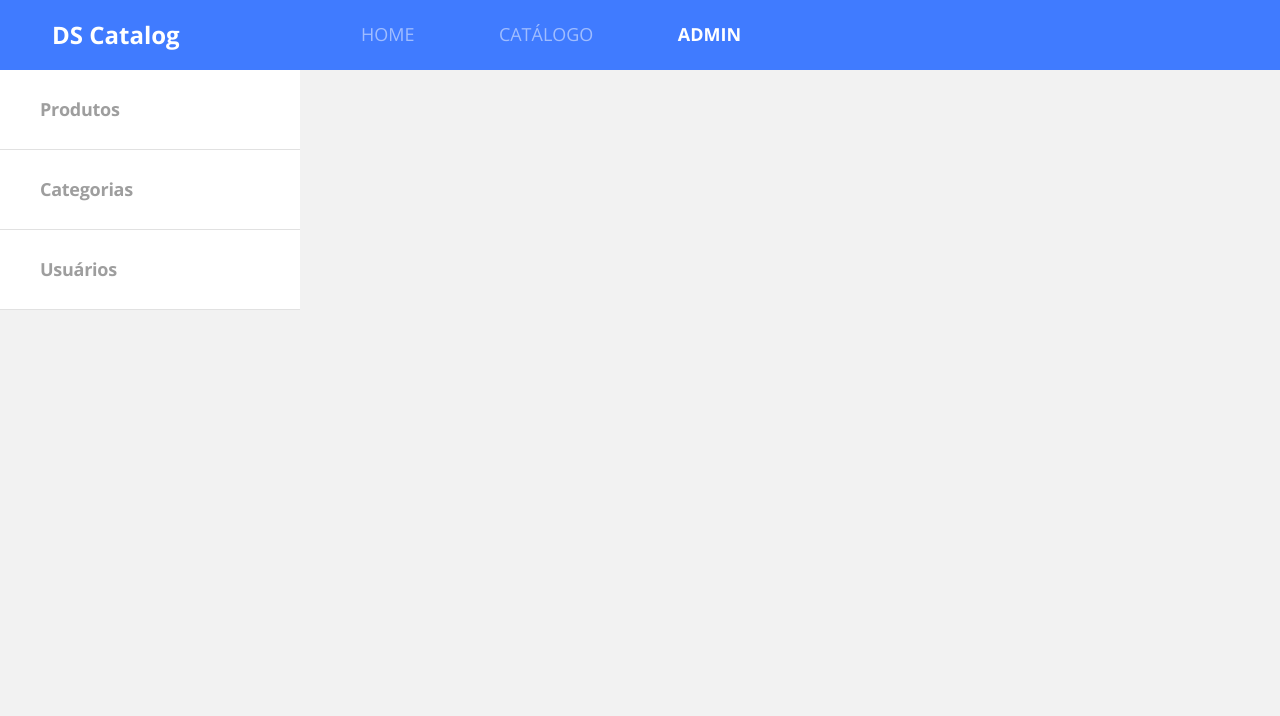
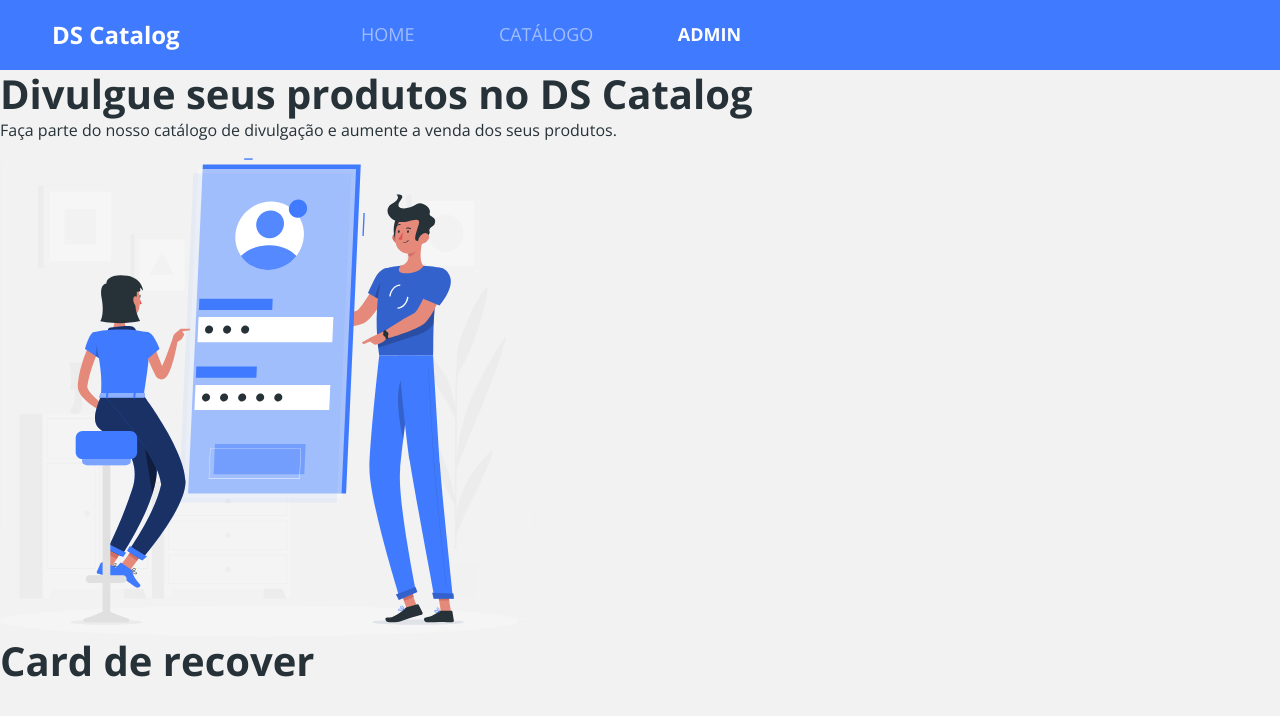
Before and after one commit to VanderleiBueno/aulacap8, a React (Create React App) app in the folder frontend/: page /admin/auth/recover in a window 1280 px wide. Shown: the top 716 px of the page. Built offline with nearby package versions, Linux system fonts and the light colour scheme; no server answers; the HTML template or start-up script is replaced by a standard one.

Commit message:
Auth routes

```diff
--- a/frontend/src/Routes.tsx
+++ b/frontend/src/Routes.tsx
@@ -4,6 +4,7 @@
 import Catalog from 'pages/Catalog';
 import Admin from 'pages/Admin';
 import ProductDetails from 'pages/ProductDetails';
+import Auth from 'pages/Admin/Auth';
 
 const Routes = () => (
   <BrowserRouter>
@@ -18,6 +19,10 @@
       <Route path="/products/:productId">
         <ProductDetails />
       </Route>
+      <Redirect from="/admin/auth" to="/admin/auth/login" exact/>
+      <Route path="/admin/auth">
+        <Auth />
+      </Route>
       <Redirect from="/admin" to="/admin/products" exact/>
       <Route path="/admin">
         <Admin />
--- /dev/null
+++ b/frontend/src/pages/Admin/Auth/index.tsx
@@ -0,0 +1,31 @@
+import { ReactComponent as AuthImage } from 'assets/images/auth-image.svg';
+import { Route, Switch } from 'react-router-dom';
+
+const Auth = () => {
+
+    return (
+        <div className="auth-container">
+            <div className="auth-banner-container">
+                <h1>Divulgue seus produtos no DS Catalog</h1>
+                <p>Faça parte do nosso catálogo de divulgação e aumente a venda dos seus produtos.</p>
+                <AuthImage />
+            </div>
+            <div className="auth-form-container">
+                <Switch>
+                    <Route path="/admin/auth/login">
+                        <h1>Card de login</h1>
+                    </Route>
+                    <Route path="/admin/auth/signup">
+                        <h1>Card de signup</h1>
+                    </Route>
+                    <Route path="/admin/auth/recover">
+                        <h1>Card de recover</h1>
+                    </Route>
+                </Switch>
+            </div>
+        </div>
+
+    );
+}
+
+export default Auth;
```
Also changed, not shown: frontend/src/assets/images/auth-image.svg (added).
